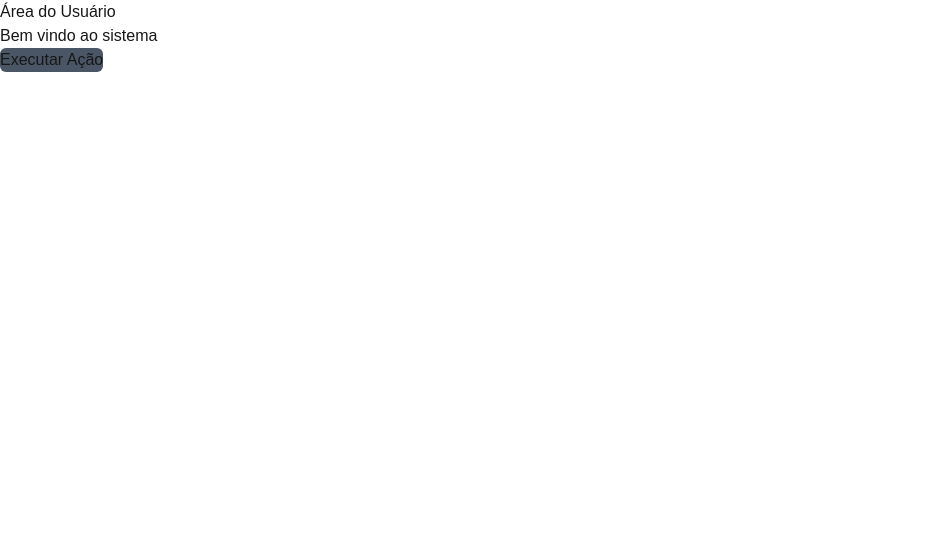
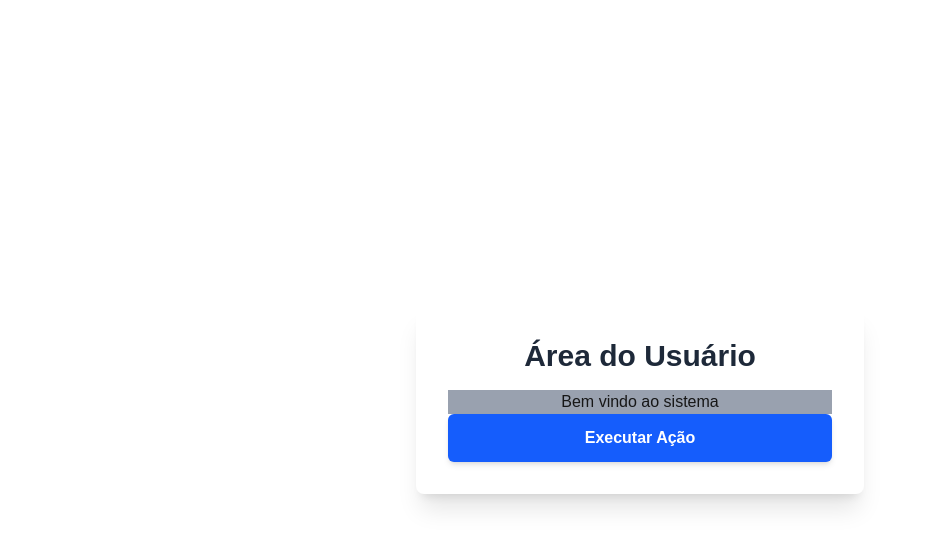
Before and after one commit to JosielSSoares/Exercicios-Curso-de-React-Nextjs-SENAC, a Next.js app in the folder my-app/: page / in a window 1280 px wide. Shown: the top 548 px of the page, without its empty margins (0-925 px from the left). Built offline with nearby package versions, Linux system fonts and the light colour scheme.

Commit message:
fix:corrigido erro de hidratação

```diff
--- a/my-app/app/page.tsx
+++ b/my-app/app/page.tsx
@@ -5,7 +5,7 @@ import MenuVertical from "@/componentes/MenuVertical";
 import TeladeLogin from "@/componentes/TeladeLogin";
 import AreaUsuario from "@/componentes/AreaUsuario";
 import { Children } from "react";
-import {Component} from "react";
+import { Component } from "react";
 import Header from "@/componentes/Header";
 import Card from "@/componentes/Card";
 import Footer from "@/componentes/Footer";
@@ -20,8 +20,8 @@ import Footer from "@/componentes/Footer";
 //   )
 // }
 
-function acao(){
-  alert ("Sucesso")
+function acao() {
+  alert("Sucesso")
 }
 
 export default function Index() {
@@ -33,9 +33,26 @@ export default function Index() {
         titulo="Área do Usuário"
         botao="Executar Ação"
         funcao={acao}
+      ><p>Bem vindo ao sistema</p>
+      </AreaUsuario>
+      {/* <AreaUsuario
+        titulo="Área do Usuário"
+        botao="Executar Ação"
+        funcao={acao}
       >
-    <p>Bem vindo ao sistema</p>
+          <div className="bg-red-500">
+            <h1>hello world</h1>
+          </div>
       </AreaUsuario>
+      <AreaUsuario
+        titulo="Área do Usuário"
+        botao="Executar Ação"
+        funcao={acao}
+      >
+          <div className="bg-amber-900">
+            <h1>ola mundo</h1>
+          </div>
+      </AreaUsuario> */}
 
       {/* <Header/>
       <Card/>
--- a/my-app/componentes/AreaUsuario.tsx
+++ b/my-app/componentes/AreaUsuario.tsx
@@ -1,20 +1,23 @@
 type props = {
     titulo: string;
     children: React.ReactNode;
-    botao : string;
+    botao: string;
     funcao: () => void;
 }
 
-export default function AreaUsuario({titulo, children, botao, funcao}:props) {
-
-return (
-    <div>
-        <h1>{titulo}</h1>
-        <p>{children}</p>
-        <button className="rounded-md bg-gray-600" onClick={funcao}>{botao}</button>
-    </div>
+export default function AreaUsuario({ titulo, children, botao, funcao }: props) {
+    return (
+        <div className="min-h-screen flex items-center justify-center p-4"> {/* Container para centralizar */}
+            <div className="bg-white p-8 rounded-lg shadow-xl max-w-md w-full text-center"> {/* Card principal */}
+                <h1 className="text-3xl font-bold text-gray-800 mb-4">{titulo}</h1>
+                <div className="bg-gray-400">
+                    {children}
+                </div>
+                <button className="w-full py-3 px-6 bg-blue-600 hover:bg-blue-700 text-white font-semibold rounded-md shadow-md transition duration-300 ease-in-out" onClick={funcao}>{botao}</button>
+            </div>
+        </div>
     );
 }
 
 
-{/* <button className={`p-3 rounded-lg cursor-pointer text-white`}>{titulo}</button> */}
+{/* <button className={`p-3 rounded-lg cursor-pointer text-white`}>{titulo}</button> */ }
```
Lines whose indentation alone changed are shown as unchanged.
